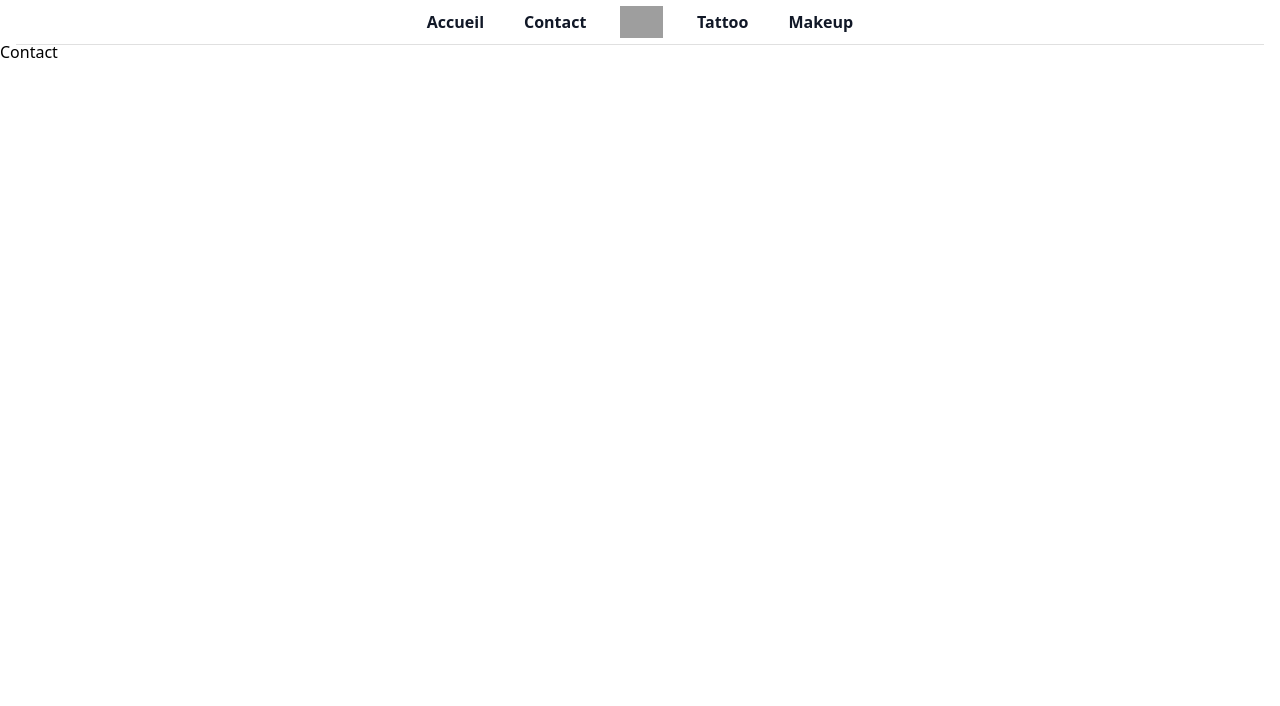
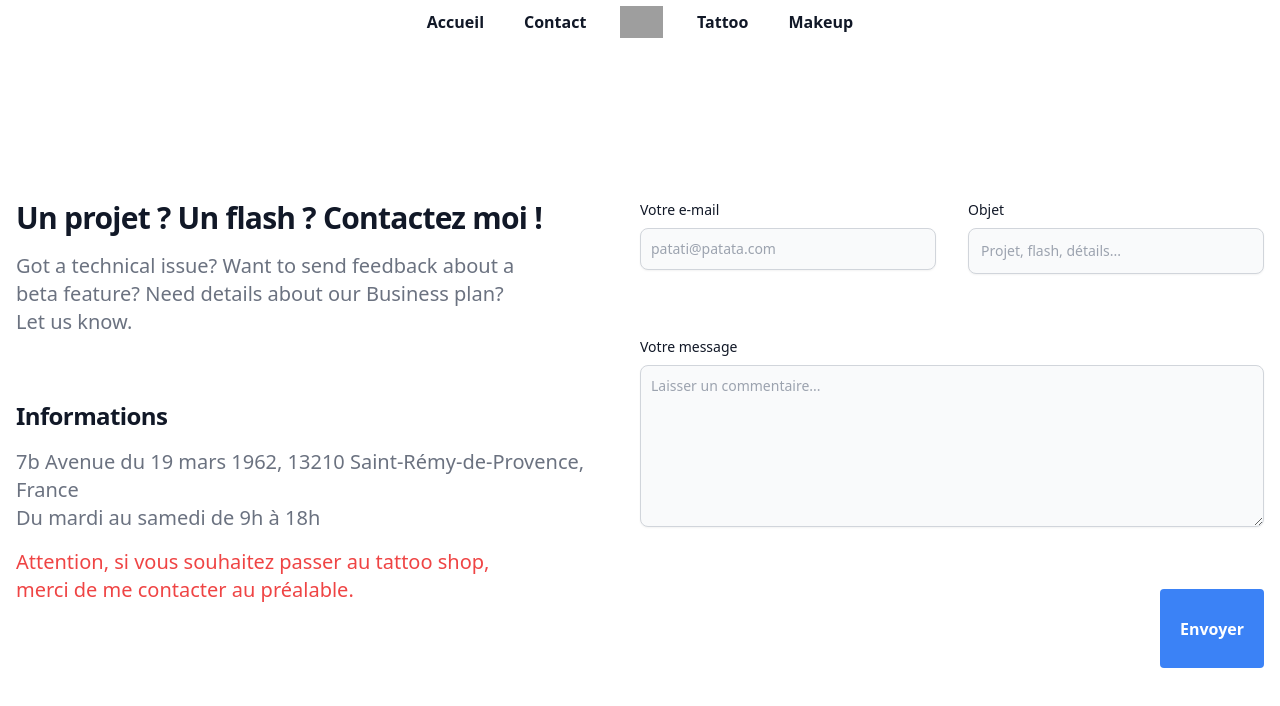
Before and after one commit to Hchautard/candice_portfolio_v2, a React (Create React App) app: page /contact in a window 1280 px wide. Shown: the top 706 px of the page. Built offline with nearby package versions, Linux system fonts and the light colour scheme; grey boxes are pictures that could not be loaded.

Commit message:
Create Contact Form

```diff
--- a/package.json
+++ b/package.json
@@ -5,13 +5,17 @@
   "dependencies": {
     "@emotion/react": "^11.14.0",
     "@emotion/styled": "^11.14.0",
-    "@mui/material": "^6.4.4",
+    "@fortawesome/react-fontawesome": "^0.2.2",
+    "@mui/icons-material": "^6.4.5",
+    "@mui/material": "^6.4.5",
     "clsx": "^2.1.1",
     "cra-template": "1.2.0",
+    "font-awesome": "^4.7.0",
     "gsap": "^3.12.7",
     "motion": "^12.4.3",
     "react": "^19.0.0",
     "react-dom": "^19.0.0",
+    "react-icons": "^5.5.0",
     "react-scripts": "^5.0.1",
     "tailwind-merge": "^3.0.1"
   },
--- a/src/components/Card.js
+++ b/src/components/Card.js
@@ -50,7 +50,7 @@ export const CardContainer = ({
           onMouseMove={handleMouseMove}
           onMouseLeave={handleMouseLeave}
           className={cn(
-            "flex items-center justify-center relative transition-all duration-200 ease-linear",
+            "flex items-center justify-center relative transition-all duration-400 ease-linear",
             className
           )}
           style={{
@@ -115,7 +115,7 @@ export const CardItem = ({
   return (
     (<Tag
       ref={ref}
-      className={cn("w-fit transition duration-200 ease-linear", className)}
+      className={cn("w-fit transition duration-400 ease-linear", className)}
       {...rest}>
       {children}
     </Tag>)
--- /dev/null
+++ b/src/components/ContactForm.js
@@ -0,0 +1,62 @@
+
+
+function ContactForm() {
+  return (
+    <section className="bg-white dark:bg-gray-900 py-16 lg:py-24">
+        <div className="flex flex-row py-8 lg:py-16 px-4 mx-auto max-w-7xl">
+
+            <div className="flex flex-col justify-start w-full lg:w-1/2">
+                <div className="flex flex-col justify-start">
+                    <h2 className="mb-4 text-3xl tracking-tight font-extrabold text-left text-gray-900 dark:text-white">Un projet ? Un flash ? Contactez moi !</h2>
+                    <p className="mb-8 lg:mb-16 font-light text-left text-gray-500 dark:text-gray-400 sm:text-xl w-5/6">
+                        Got a technical issue? Want to send feedback about a beta feature? Need details about our Business plan? Let us know.
+                    </p>
+                </div>
+
+                <div className="flex flex-col justify-start">
+                    <h2 className="mb-4 text-2xl tracking-tight font-extrabold text-left text-gray-900 dark:text-white">Informations</h2>
+                    <p className="mb-8 lg:mb-16 font-light text-left text-gray-500 dark:text-gray-400 sm:text-xl w-6/6">
+
+                        7b Avenue du 19 mars 1962, 13210 Saint-Rémy-de-Provence, France <br />
+                        Du mardi au samedi de <strong>9h</strong> à <strong>18h</strong>
+                        {/* Text avertissement */}
+                        <span className="block mt-4 text-red-500 dark:text-red-400 w-5/6">
+                            Attention, si vous souhaitez passer au tattoo shop, merci de me contacter au préalable.
+                        </span>
+                    </p>
+                </div>
+            </div>
+
+
+            <form action="#" className="space-y-8 lg:space-y-0 lg:grid lg:grid-cols-2 lg:gap-8 lg:w-1/2">
+                <div>
+                    <label for="email" className="block mb-2 text-sm font-medium text-gray-900 dark:text-gray-300">Votre e-mail</label>
+                    <input type="email" id="email" className="shadow-sm bg-gray-50 border border-gray-300 text-gray-900 text-sm rounded-lg focus:ring-primary-500 focus:border-primary-500 block w-full p-2.5 dark:bg-gray-700 dark:border-gray-600 dark:placeholder-gray-400 dark:text-white dark:focus:ring-primary-500 dark:focus:border-primary-500 dark:shadow-sm-light"
+                    placeholder="patati@patata.com" required />
+                </div>
+                <div>
+                    <label for="subject" className="block mb-2 text-sm font-medium text-gray-900 dark:text-gray-300">Objet</label>
+                    <input
+                    type="text"
+                    id="subject"
+                    className="block p-3 w-full text-sm text-gray-900 bg-gray-50 rounded-lg border border-gray-300 shadow-sm focus:ring-primary-500 focus:border-primary-500 dark:bg-gray-700 dark:border-gray-600 dark:placeholder-gray-400 dark:text-white dark:focus:ring-primary-500 dark:focus:border-primary-500 dark:shadow-sm-light"
+                    placeholder="Projet, flash, détails..." required />
+                </div>
+                <div className="sm:col-span-2">
+                    <label for="message" className="block mb-2 text-sm font-medium text-gray-900 dark:text-gray-400">Votre message</label>
+                    <textarea id="message" rows="7" className="block p-2.5 w-full text-sm text-gray-900 bg-gray-50 rounded-lg shadow-sm border border-gray-300 focus:ring-primary-500 focus:border-primary-500 dark:bg-gray-700 dark:border-gray-600 dark:placeholder-gray-400 dark:text-white dark:focus:ring-primary-500 dark:focus:border-primary-500"
+                    placeholder="Laisser un commentaire..."></textarea>
+                </div>
+                <div className="w-full flex justify-end sm:col-span-2">
+                    <button type="submit"
+                    className="bg-blue-500 hover:bg-blue-700 text-white font-bold py-3 px-5 rounded">
+                        Envoyer
+                    </button>
+                </div>
+            </form>
+        </div>
+    </section>
+    );
+}
+
+export default ContactForm;
--- a/src/pages/Contact.js
+++ b/src/pages/Contact.js
@@ -1,8 +1,9 @@
+import ContactForm from "../components/ContactForm";
 
 function Contact() {
     return (
       <div className="Contact">
-          <h1>Contact</h1>
+        <ContactForm />
       </div>
     );
   }
```
